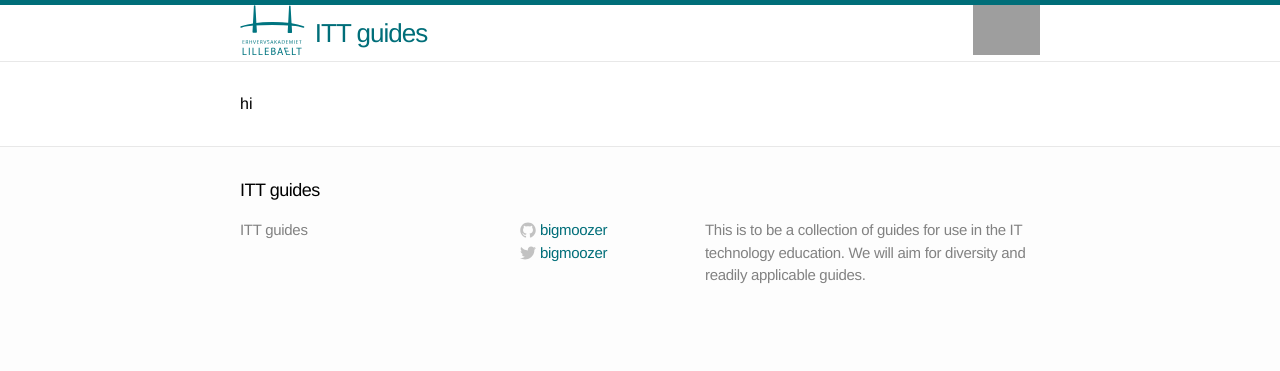
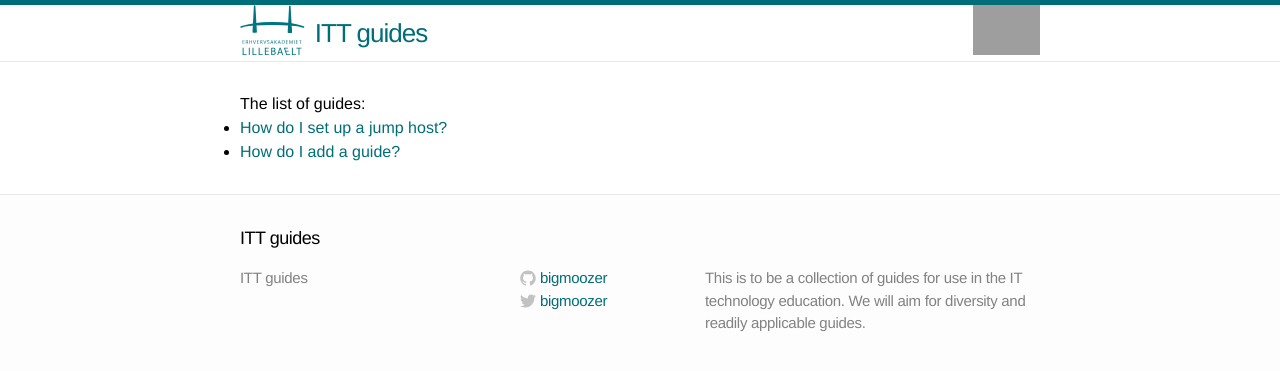
Before and after one commit to EAL-IT-Technology/itt-guides, a Jekyll site: the page built from docs/guides.md, in a window 1280 px wide. Shown: the top 371 px of the page. Built offline with Jekyll 4.4.1, drawn with Linux system fonts in a browser that asks for light colours; grey boxes are pictures that could not be loaded.

Commit message:
moving an renaming and now it works :-)

```diff
--- a/docs/_config.yml
+++ b/docs/_config.yml
@@ -34,3 +34,7 @@ gems:
 exclude:
   - Gemfile
   - Gemfile.lock
+
+collections:
+  guides:
+    output: true
--- /dev/null
+++ b/docs/guides.md
@@ -0,0 +1,12 @@
+---
+layout: default
+permalink: /guides/index.html
+---
+
+The list of guides:
+
+
+{% for g in site.guides %}
+* [{{g.title}}]({{ g.url | prepend: site.baseurl }})
+
+{% endfor %}
--- a/docs/guides/index.md
+++ /dev/null
@@ -1,5 +0,0 @@
----
-layout: default
----
-
-hi
```
Also changed, not shown: docs/_guides/2017-05-30-How-do-I-set-up-a-jump-host.markdown (renamed from docs/guides/2017-05-30-How-do-I-set-up-a-jump-host.markdown), docs/_guides/2017-06-12-How-do-I-add-a-guide.md (renamed from docs/guides/2017-06-12-How-do-I-add-a-guide.md).
